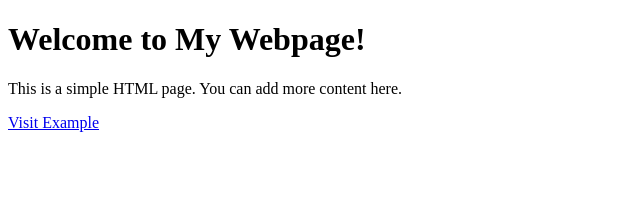
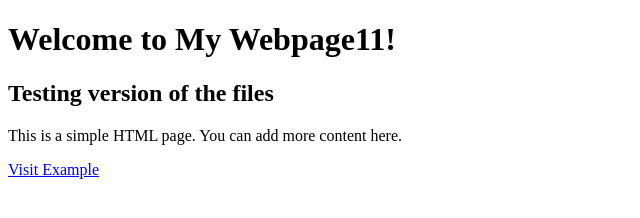
Before and after one commit to Akundaragi/BFI, a plain HTML site: page index.html in a window 1280 px wide. Shown: the whole page, without its empty margins (0-640 px from the left). Drawn offline with Linux system fonts and the light colour scheme.

Commit message:
updated Heading

```diff
--- a/index.html
+++ b/index.html
@@ -6,7 +6,8 @@
     <title>My First Webpage</title>
 </head>
 <body>
-    <h1>Welcome to My Webpage!</h1>
+    <h1>Welcome to My Webpage11!</h1>
+    <h2>Testing version of the files</h2>
     <p>This is a simple HTML page. You can add more content here.</p>
     <a href="https://www.example.com" target="_blank">Visit Example</a>
 </body>
```
